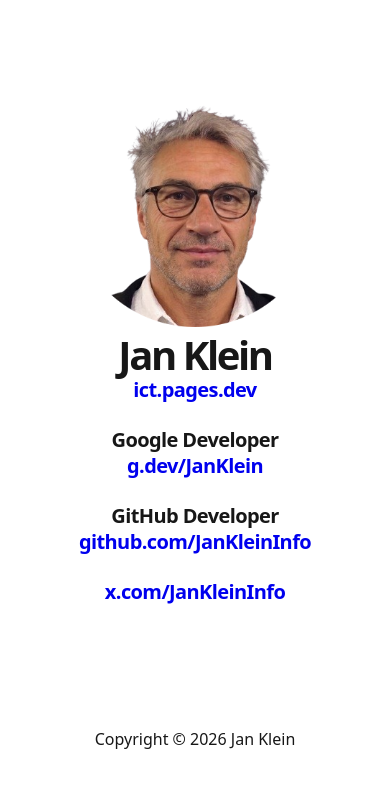
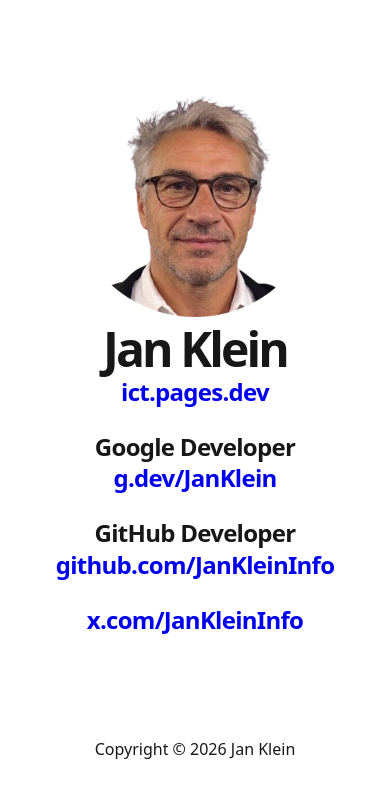
Before and after one commit to jankleininfo/jankleininfo.github.io, a plain HTML site: page index.html in a window 390 px wide. Drawn offline with Linux system fonts and the light colour scheme.

Commit message:
Update index.html

```diff
--- a/index.html
+++ b/index.html
@@ -23,13 +23,14 @@
     main { text-align: center; }
     h1 {
   margin: 0;
-      font-size: clamp(2.5rem, 8vw, 4.5rem);
+  font-size: clamp(3rem, 10vw, 4.5rem);
   line-height: 1.1;
   letter-spacing: -0.06em;
 }
+
 h2 {
   margin: 0;
-  font-size: clamp(1.25rem, 4vw, 2.25rem);
+  font-size: clamp(1.5rem, 5vw, 2.25rem);
   line-height: 1.3;
   letter-spacing: -0.03em;
 }
```
Lines whose indentation alone changed are shown as unchanged.
